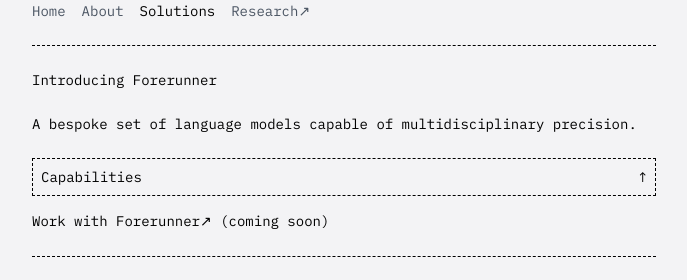
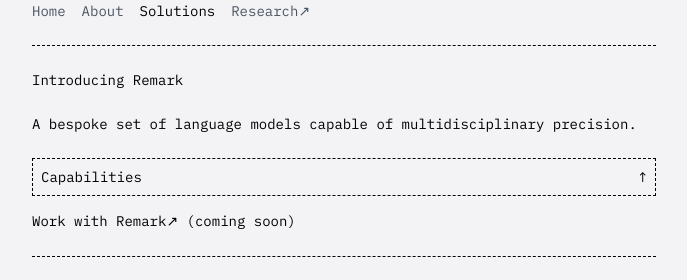
Before and after one commit to CloneProtocolSixtySix/loopscale, a Next.js app: page / in a window 1280 px wide. Both pictures are taken after a click on the button "Solutions". Shown: the part 167-447 px from the top of the page, without its empty margins (296-983 px from the left). Built offline with nearby package versions, Linux system fonts and the light colour scheme.

Commit message:
Rename Forerunner to Remark

```diff
--- a/app/page.tsx
+++ b/app/page.tsx
@@ -88,7 +88,7 @@ export default function Home() {
 ) : activeSection === 'solutions' ? (
   <>
     <h2 className="text-sm font-normal mono">
-      Introducing Forerunner
+      Introducing Remark
     </h2>
     <p className="text-sm mono">
     A bespoke set of language models capable of multidisciplinary precision.
@@ -118,7 +118,7 @@ export default function Home() {
 
       )}
       <div className="mt-3">
-        <a href="#" className="text-sm mono">Work with Forerunner↗ (coming soon)</a>
+        <a href="#" className="text-sm mono">Work with Remark↗ (coming soon)</a>
       </div>
     </div>
   </>
```
